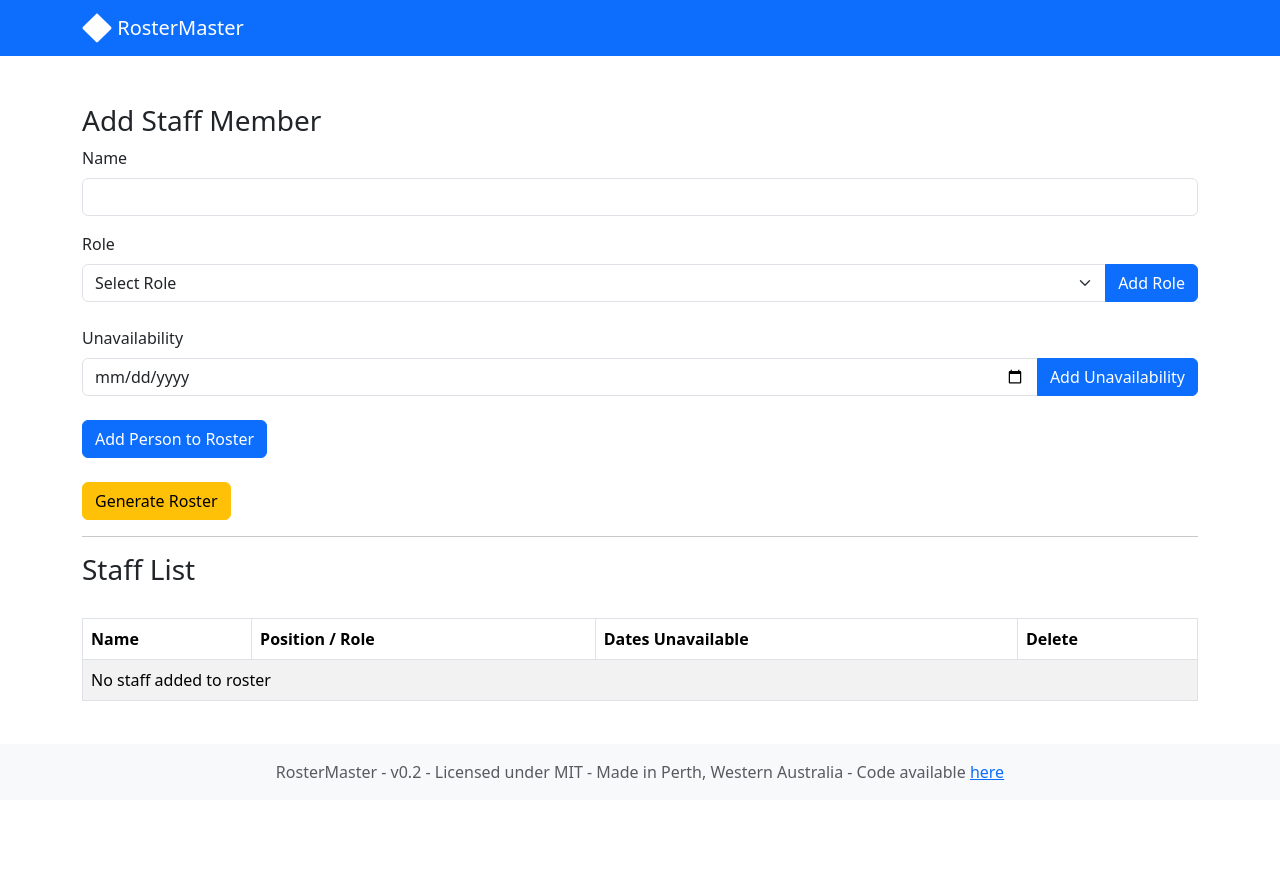
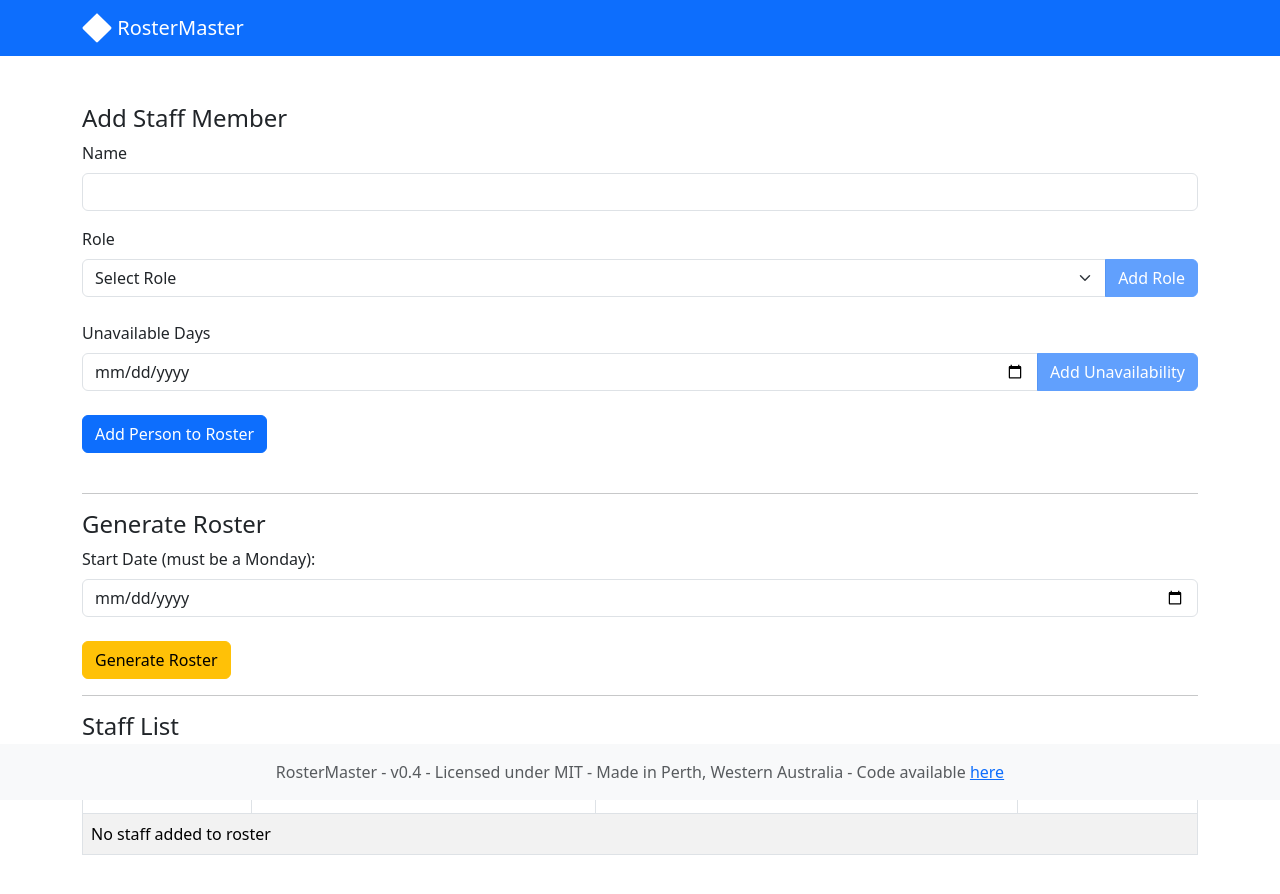
Before and after one commit to declan-wade/roster-master, a Next.js app: page / in a window 1280 px wide. Shown: the top 894 px of the page. Before the commit the page ends 861 px from the top, so only its background shows below. Built offline with nearby package versions, Linux system fonts and the light colour scheme.

Commit message:
Bumped version to 0.3

```diff
--- /dev/null
+++ b/app/api/convert/route.js
@@ -0,0 +1,37 @@
+const { DateTime } = require("luxon");
+const json2csv = require("json2csv").parse;
+
+export const dynamic = "force-dynamic"; // static by default, unless reading the request
+
+export async function POST(req, res) {
+  const searchParams = req.nextUrl.searchParams;
+  const data = await req.json();
+  const params = await searchParams.get("startDate");
+  const startDate = DateTime.fromISO(params);
+  console.log(startDate);
+
+  // Transform the roster data into a flat array of objects for CSV conversion
+  const flatData = [];
+  for (const day in data) {
+    for (const shift in data[day]) {
+      data[day][shift].forEach((person) => {
+        flatData.push({ Day: day, Shift: shift, Person: person });
+      });
+    }
+  }
+
+  // Convert the flat data to CSV format
+  const csv = json2csv(flatData);
+
+  // Convert the CSV string to a Blob
+  const csvBlob = new Blob([csv], { type: "text/csv" });
+
+  // Create a Response object with the Blob as the body
+  const response = new Response(csvBlob, {
+    headers: {
+      "Content-Disposition": "attachment; filename=roster.csv",
+    },
+  });
+
+  return response
+}
--- a/app/api/process/route.js
+++ b/app/api/process/route.js
@@ -3,9 +3,11 @@ const { DateTime } = require("luxon");
 export const dynamic = "force-dynamic"; // static by default, unless reading the request
 
 export async function POST(req, res) {
+  const searchParams = req.nextUrl.searchParams;
   const rosterData = await req.json();
-  console.warn(rosterData);
-
+  const params = await searchParams.get("startDate");
+  const startDate =DateTime.fromISO(params);
+  console.log(startDate)
   // Function to check availability
   function isAvailable(person, date) {
     const unavailabilities = person.unavailabilities || [];
@@ -40,8 +42,8 @@ export async function POST(req, res) {
           isAvailable(person, currentDate)
         );
 
-        const morningRoles = ["Counter", "SS", "Phones", "O&R", "BR"];
-        const afternoonRoles = ["Counter", "SS", "Phones", "O&R", "BR"];
+        const morningRoles = ["Counter", "Supervisor", "Phones", "O&R", "Building Referrals"];
+        const afternoonRoles = ["Counter", "Supervisor", "Phones", "O&R", "Building Referrals"];
 
         for (const morningRole of morningRoles) {
           roster[dayName][`morning_${morningRole}`] = [];
@@ -64,7 +66,8 @@ export async function POST(req, res) {
             // Sort available people based on the number of shifts assigned (ascending order)
             availablePeopleForRole.sort(
               (a, b) =>
-                  (shiftsAssigned.get(a.name) || 0) - (shiftsAssigned.get(b.name) || 0)
+                (shiftsAssigned.get(a.name) || 0) -
+                (shiftsAssigned.get(b.name) || 0)
             );
 
             // Assign shifts to available people
@@ -81,11 +84,14 @@ export async function POST(req, res) {
             // Update the number of shifts assigned to each person
             shiftsAssigned.set(
               availablePeopleForRole[morningIndex].name,
-                (shiftsAssigned.get(availablePeopleForRole[morningIndex].name) || 0) + 1
+              (shiftsAssigned.get(availablePeopleForRole[morningIndex].name) ||
+                0) + 1
             );
             shiftsAssigned.set(
               availablePeopleForRole[afternoonIndex].name,
-                (shiftsAssigned.get(availablePeopleForRole[afternoonIndex].name) || 0) + 1
+              (shiftsAssigned.get(
+                availablePeopleForRole[afternoonIndex].name
+              ) || 0) + 1
             );
           }
         }
@@ -95,8 +101,7 @@ export async function POST(req, res) {
     });
   }
 
-  // Generate roster for the week starting from today
-  const today = DateTime.local(2024, 2, 26);
-  const payload = await generateRoster(today);
+  // Generate roster from the startDate param
+  const payload = await generateRoster(startDate);
   return Response.json(payload);
 }
--- a/app/page.tsx
+++ b/app/page.tsx
@@ -5,12 +5,14 @@ import Navbar from "react-bootstrap/Navbar";
 import Container from "react-bootstrap/Container";
 import Button from "react-bootstrap/Button";
 import Table from "react-bootstrap/Table";
+import Form from 'react-bootstrap/Form';
+import Badge from 'react-bootstrap/Badge';
+import Alert from 'react-bootstrap/Alert';
 import {
   saveObjectToCookie,
   getObjectFromCookie,
   clearCookie,
 } from "./cookieService";
-import { url } from "inspector";
 
 export default function Page() {
   interface Person {
@@ -21,6 +23,8 @@ export default function Page() {
 
   const [payload, setPayload] = useState<Person[]>([]);
   const [roster, setRoster] = useState([]);
+  const [startDate, setStartDate] = useState("")
+  const [formValid, setFormValid] = useState(true);
 
   const handleSubmit = (person: any) => {
     setPayload((previous) => [...previous, person]);
@@ -32,10 +36,23 @@ export default function Page() {
     );
   };
 
+  const getNextMonday = () => {
+    const currentDate = new Date();
+    const currentDayOfWeek = currentDate.getDay();
+    const daysSinceMonday = currentDayOfWeek === 0 ? 6 : currentDayOfWeek - 1;
+    const daysUntilPreviousMonday = 7 + daysSinceMonday;
+    currentDate.setDate(currentDate.getDate() - daysUntilPreviousMonday);
+    return currentDate.toISOString().split('T')[0];
+  };
+
   const handleGenerate = async () => {
+    if (startDate === "") {
+      setFormValid(false)
+    }
+    else {
     clearCookie("roster-cookie");
     try {
-      const response = await fetch("/api/process", {
+      const response = await fetch(`/api/process?startDate=${encodeURIComponent(startDate)}`, {
         method: "POST",
         headers: { "Content-Type": "application/json" },
         body: JSON.stringify(payload),
@@ -46,11 +63,12 @@ export default function Page() {
       }
       setRoster(await response.json())
       console.log("POST request successful");
-      window.open("/roster", "_ blank");
+      window.open(`/roster?startDate=${encodeURIComponent(startDate)}`, "_ blank");
     } catch (error) {
       console.error("Error sending POST request:", error);
       throw error;
     }
+  }
   };
 
   React.useEffect(() => {
@@ -92,15 +110,25 @@ export default function Page() {
         </Container>
       </Navbar>
       <div className="container mt-5">
-        <h3>Add Staff Member</h3>
+        <h4>Add Staff Member</h4>
         <PersonForm onSubmit={handleSubmit} />
+        <br></br>
+        <hr></hr>
+        <h4>Generate Roster</h4>
+        <Form.Label className="form-label">Start Date (must be a Monday):</Form.Label>
+        <div className="input-group">
+          <Form.Control type="date" step="7" className="form-control" min={getNextMonday()} required value={startDate} onChange={(e) => setStartDate(e.target.value)} />
+        </div>
+        {!formValid ? (
+        <Alert variant="danger" className="mt-3">Please provide a start date.</Alert>
+      ):(<></>)}
         <br></br>
         <Button variant="warning" onClick={handleGenerate}>
           Generate Roster
         </Button>
         <br></br>
         <hr></hr>
-        <h3>Staff List</h3>
+        <h4>Staff List</h4>
         <br></br>
         <Table striped bordered hover>
           <thead>
@@ -117,7 +145,7 @@ export default function Page() {
                 payload.map((item: any) => (
                   <tr key={`${item.name}`}>
                     <td>{`${item.name}`}</td>
-                    <td>{`${item.roles}`}</td>
+                    <td><Badge pill bg="primary">{`${item.roles}`}</Badge></td>
                     <td>{`${item.unavailabilities}`}</td>
                     <td>
                       <Button
@@ -151,7 +179,7 @@ export default function Page() {
       </div>
       <footer className="footer fixed-bottom py-3 bg-light">
       <div className="container text-center">
-        <span className="text-muted">RosterMaster - v0.2 - Licensed under MIT - Made in Perth, Western Australia - Code available <a href="https://github.com/declan-wade/roster-master">here</a></span>
+        <span className="text-muted">RosterMaster - v0.4 - Licensed under MIT - Made in Perth, Western Australia - Code available <a href="https://github.com/declan-wade/roster-master">here</a></span>
       </div>
     </footer>
     </div>
--- a/app/person.tsx
+++ b/app/person.tsx
@@ -1,58 +1,58 @@
-'use client'
+"use client";
 
 // components/PersonForm.js
-import React, { useState, useEffect } from 'react';
-import Button from 'react-bootstrap/Button';
-import Form from 'react-bootstrap/Form';
-import Alert from 'react-bootstrap/Alert';
-import ListGroup from 'react-bootstrap/ListGroup';
+import React, { useState, useEffect } from "react";
+import Button from "react-bootstrap/Button";
+import Form from "react-bootstrap/Form";
+import Alert from "react-bootstrap/Alert";
+import ListGroup from "react-bootstrap/ListGroup";
 
 type Role = string;
 type Roles = Role[];
 type Unavailability = string;
 type Unavailabilities = Unavailability[];
 
-
 export default function PersonForm({ onSubmit }: any) {
-  const [name, setName] = useState('');
-  const [role, setRole] = useState('');
-  const [unavailability, setUnavailability] = useState<Unavailability>('');
+  const [name, setName] = useState("");
+  const [role, setRole] = useState("");
+  const [unavailability, setUnavailability] = useState<Unavailability>("");
   const [roles, setRoles] = useState<Roles>([]);
-  const [unavailabilities, setUnavailabilities] = useState<Unavailabilities>([]);
+  const [unavailabilities, setUnavailabilities] = useState<Unavailabilities>(
+    []
+  );
   const [formValid, setFormValid] = useState(true);
   const [nameValid, setNameValid] = useState(true);
 
   const handleSubmit = (e: any) => {
     e.preventDefault();
-    if (name.length > 1 ) {
+    if (name.length > 1) {
       if (roles.length > 0) {
         const person = { name, roles, unavailabilities };
         onSubmit(person);
         // Clear form fields
-    setName('');
-    setRole('');
-    setUnavailability('');
+        setName("");
+        setRole("");
+        setUnavailability("");
         setRoles([]);
         setUnavailabilities([]);
-    setFormValid(true)
-    setNameValid(true)
+        setFormValid(true);
+        setNameValid(true);
       } else {
         setFormValid(false);
       }
-    }
-    else {
+    } else {
       setNameValid(false);
     }
   };
 
   const handleRoleAdd = () => {
     setRoles([...roles, role]);
-    setRole('');
+    setRole("");
   };
 
   const handleUnavailabilityAdd = () => {
     setUnavailabilities([...unavailabilities, unavailability]);
-    setUnavailability('');
+    setUnavailability("");
   };
 
   const handleRoleDelete = (index: number) => {
@@ -71,49 +71,110 @@ export default function PersonForm({ onSubmit }: any) {
     <Form onSubmit={handleSubmit}>
       <div className="mb-3">
         <Form.Label className="form-label">Name</Form.Label>
-        <Form.Control type="text" className="form-control" value={name} onChange={(e) => setName(e.target.value)} />
+        <Form.Control
+          type="text"
+          className="form-control"
+          value={name}
+          onChange={(e) => setName(e.target.value)}
+        />
       </div>
       {!nameValid ? (
-        <Alert variant="danger" className="mt-3">Please provide a unique name.</Alert>
-      ):(<></>)}
+        <Alert variant="danger" className="mt-3">
+          Please provide a unique name.
+        </Alert>
+      ) : (
+        <></>
+      )}
       <div className="mb-3">
         <Form.Label className="form-label">Role</Form.Label>
         <div className="input-group">
-        <Form.Select className="form-select" value={role} onChange={(e) => setRole(e.target.value)}>
+          <Form.Select
+            className="form-select"
+            value={role}
+            onChange={(e) => setRole(e.target.value)}
+          >
             <option value="">Select Role</option>
-          <option value="Role1">Role1</option>
-          <option value="Role2">Role2</option>
-          <option value="Role3">Role3</option>
-          <option value="Role4">Role4</option>
+            <option value="Counter">Counter</option>
+            <option value="Supervisor">Supervisor</option>
+            <option value="Phones">Phones</option>
+            <option value="O&R">O&R</option>
+            <option value="Building Referrals">Building Referrals</option>
           </Form.Select>
-        <Button type="button" className="btn btn-primary" onClick={handleRoleAdd}>Add Role</Button>
+          <Button
+            type="button"
+            className="btn btn-primary"
+            onClick={handleRoleAdd}
+            disabled={role.length <= 0}
+          >
+            Add Role
+          </Button>
         </div>
         <ListGroup className="list-group mt-2">
           {roles.map((r, index) => (
-          <ListGroup.Item variant="info" key={index} className="list-group-item d-flex justify-content-between align-items-center">
+            <ListGroup.Item
+              variant="info"
+              key={index}
+              className="list-group-item d-flex justify-content-between align-items-center"
+            >
               {r}
-            <Button variant="danger" size="sm" onClick={() => handleRoleDelete(index)}>Delete</Button>
+              <Button
+                variant="danger"
+                size="sm"
+                onClick={() => handleRoleDelete(index)}
+              >
+                Delete
+              </Button>
             </ListGroup.Item>
           ))}
         </ListGroup>
         {!formValid ? (
-        <Alert variant="danger" className="mt-3">Please add at least one role.</Alert>
-      ):(<></>)}
+          <Alert variant="danger" className="mt-3">
+            Please add at least one role.
+          </Alert>
+        ) : (
+          <></>
+        )}
       </div>
       <div className="mb-3">
-        <Form.Label className="form-label">Unavailability</Form.Label>
+        <Form.Label className="form-label">Unavailable Days</Form.Label>
         <div className="input-group">
-          <Form.Control type="date" className="form-control" value={unavailability} onChange={(e) => setUnavailability(e.target.value)} />
-          <Button type="button" className="btn btn-primary" onClick={handleUnavailabilityAdd}>Add Unavailability</Button>
+          <Form.Control
+            type="date"
+            className="form-control"
+            value={unavailability}
+            onChange={(e) => setUnavailability(e.target.value)}
+          />
+          <Button
+            type="button"
+            className="btn btn-primary"
+            onClick={handleUnavailabilityAdd}
+            disabled={unavailability.length <= 0}
+          >
+            Add Unavailability
+          </Button>
         </div>
         <ListGroup className="list-group mt-2">
-          {unavailabilities.map((u, index) => <ListGroup.Item variant="info" key={index} className="list-group-item d-flex justify-content-between align-items-center">
+          {unavailabilities.map((u, index) => (
+            <ListGroup.Item
+              variant="info"
+              key={index}
+              className="list-group-item d-flex justify-content-between align-items-center"
+            >
               {u}
-            <Button variant="danger" size="sm" onClick={() => handleDateDelete(index)}>Delete</Button>
-            </ListGroup.Item>)}
+              <Button
+                variant="danger"
+                size="sm"
+                onClick={() => handleDateDelete(index)}
+              >
+                Delete
+              </Button>
+            </ListGroup.Item>
+          ))}
         </ListGroup>
       </div>
-      <Button type="submit" className="btn btn-primary">Add Person to Roster</Button>
+      <Button type="submit" className="btn btn-primary">
+        Add Person to Roster
+      </Button>
     </Form>
   );
-};
+}
--- a/package.json
+++ b/package.json
@@ -11,6 +11,7 @@
   "dependencies": {
     "bootstrap": "^5.3.3",
     "js-cookie": "^3.0.5",
+    "json2csv": "^6.0.0-alpha.2",
     "luxon": "^3.4.4",
     "next": "14.1.0",
     "react": "^18",
@@ -19,6 +20,7 @@
     "@vercel/analytics": "latest"
   },
   "devDependencies": {
+    "@types/luxon": "^3.4.2",
     "@types/node": "^20",
     "@types/react": "^18",
     "@types/react-dom": "^18",
```
Also changed, not shown: app/roster/page.tsx (+74 -4 lines). Lines whose indentation alone changed are shown as unchanged.
